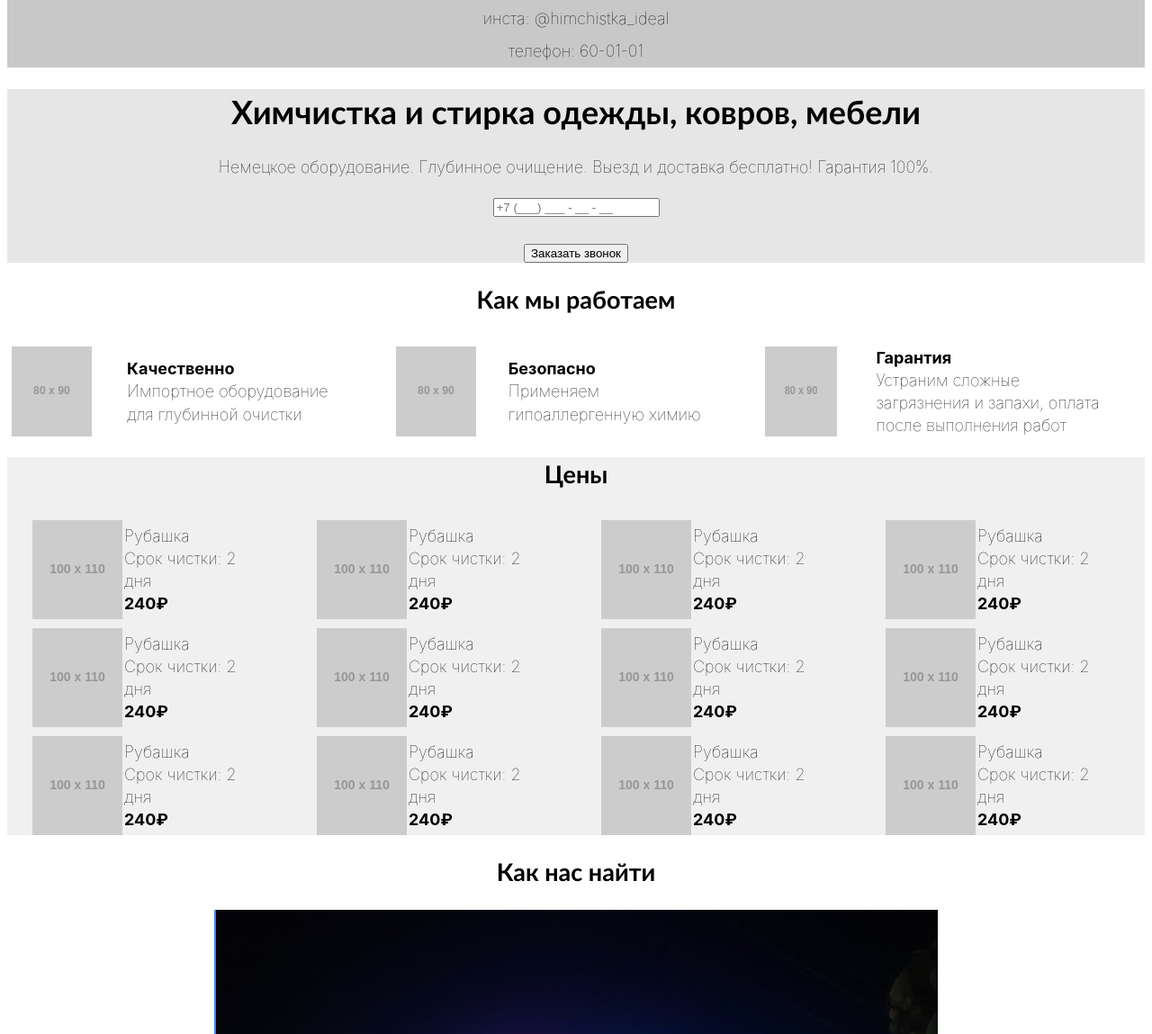
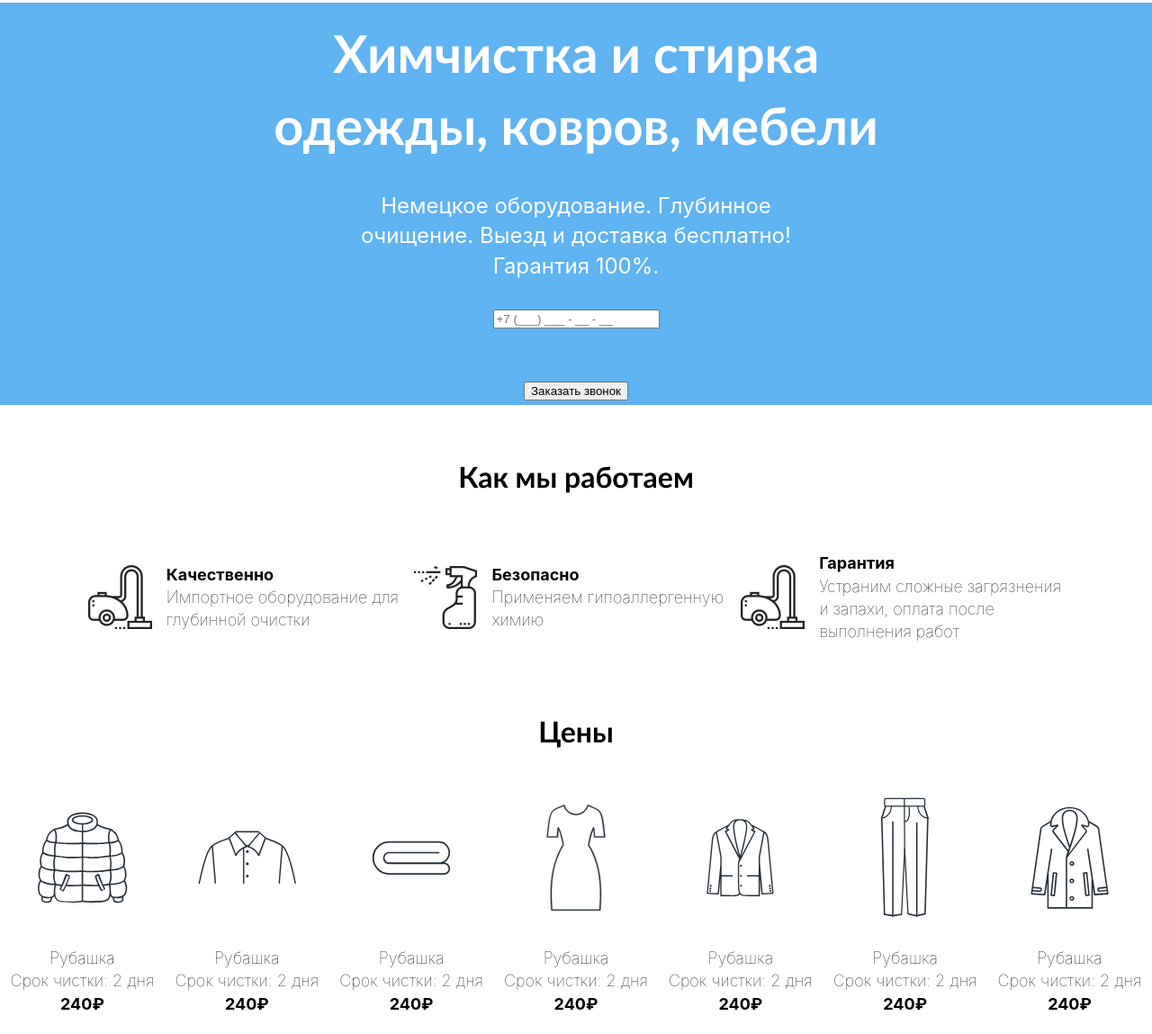
Before and after one commit to aporpa/ideal, a plain HTML site: page index.html in a window 1280 px wide. Shown: the part 96-1245 px from the top of the page at 90% size. Drawn offline with Linux system fonts and the light colour scheme; placeholder pictures from the web are drawn by us.

Commit message:
lil some

```diff
--- a/index.html
+++ b/index.html
@@ -10,10 +10,10 @@
 <!-- Голова -->
 <header>
 	<h1>Химчистка Идеал</h1>
-	<ul>
+	<!-- <ul>
 		<li>инста: @himchistka_ideal</li><br>
 		<li>телефон: 60-01-01</li>
-	</ul>
+	</ul> -->
 </header>
 
 <!-- Главное -->
@@ -29,17 +29,17 @@
 	<h2>Как мы работаем</h2>
 	<div class="container">
 		<div class="item">
-			<img src="https://via.placeholder.com/80x90" alt="">
+			<img src="advantages1.png" alt="">
 			<p><b>Качественно</b><br>
 		Импортное оборудование для глубинной очистки</p>
 		</div>
 		<div class="item">
-			<img src="https://via.placeholder.com/80x90" alt="">
+			<img src="advantages3.png" alt="">
 			<p><b>Безопасно</b><br>
 		Применяем гипоаллергенную химию</p>
 		</div>
 		<div class="item">
-			<img src="https://via.placeholder.com/80x90" alt="">
+			<img src="advantages1.png" alt="">
 			<p><b>Гарантия</b><br>
 		Устраним сложные загрязнения и запахи, оплата после выполнения работ</p>
 		</div>
@@ -51,54 +51,33 @@
 	<h2>Цены</h2>
 	<div class="container">
 		<div class="item">
-			<img src="https://via.placeholder.com/100x110" alt="">
+			<img class="svg" src="1.svg" alt="">
 			<p>Рубашка<br>Срок чистки: 2 дня<br><b>240₽</b></p>
 		</div>
 		<div class="item">
-			<img src="https://via.placeholder.com/100x110" alt="">
+			<img class="svg" src="2.svg" alt="">
 			<p>Рубашка<br>Срок чистки: 2 дня<br><b>240₽</b></p>
 		</div>
 		<div class="item">
-			<img src="https://via.placeholder.com/100x110" alt="">
+			<img class="svg" src="3.svg" alt="">
 			<p>Рубашка<br>Срок чистки: 2 дня<br><b>240₽</b></p>
 		</div>
 		<div class="item">
-			<img src="https://via.placeholder.com/100x110" alt="">
+			<img class="svg" src="4.svg" alt="">
 			<p>Рубашка<br>Срок чистки: 2 дня<br><b>240₽</b></p>
 		</div>
 		<div class="item">
-			<img src="https://via.placeholder.com/100x110" alt="">
+			<img class="svg" src="5.svg" alt="">
 			<p>Рубашка<br>Срок чистки: 2 дня<br><b>240₽</b></p>
 		</div>
 		<div class="item">
-			<img src="https://via.placeholder.com/100x110" alt="">
+			<img class="svg" src="6.svg" alt="">
 			<p>Рубашка<br>Срок чистки: 2 дня<br><b>240₽</b></p>
 		</div>
 		<div class="item">
-			<img src="https://via.placeholder.com/100x110" alt="">
+			<img class="svg" src="7.svg" alt="">
 			<p>Рубашка<br>Срок чистки: 2 дня<br><b>240₽</b></p>
 		</div>
-		<div class="item">
-			<img src="https://via.placeholder.com/100x110" alt="">
-			<p>Рубашка<br>Срок чистки: 2 дня<br><b>240₽</b></p>
-		</div>
-		<div class="item">
-			<img src="https://via.placeholder.com/100x110" alt="">
-			<p>Рубашка<br>Срок чистки: 2 дня<br><b>240₽</b></p>
-		</div>
-		<div class="item">
-			<img src="https://via.placeholder.com/100x110" alt="">
-			<p>Рубашка<br>Срок чистки: 2 дня<br><b>240₽</b></p>
-		</div>
-		<div class="item">
-			<img src="https://via.placeholder.com/100x110" alt="">
-			<p>Рубашка<br>Срок чистки: 2 дня<br><b>240₽</b></p>
-		</div>
-		<div class="item">
-			<img src="https://via.placeholder.com/100x110" alt="">
-			<p>Рубашка<br>Срок чистки: 2 дня<br><b>240₽</b></p>
-		</div>
-	</div>
 </section>
 
 <section class="map">
@@ -108,9 +87,25 @@
 </section>
 
 <section class="faq">
+	<h2>Частые вопросы</h2>
+	<h3>Все ли пятна выводятся?</h3>
+	<p>Лучше всего выводятся свежие пятна. И если их не пытались убрать самостоятельно. Если вы уже терли пятно (порошком, мылом, другой химией) то это значительно усложняет задачу.</p>
+	<h3>Можно ли вывести пятно, не чистив все изделие?</h3>
+	<p>Очищенная поверхность будет сильно выделяться на общем фоне. Так же может остаться ореол. Мы чистим все изделие полностью.</p>
+	<h3>Можно ли заказать услуги в выходные?</h3>
+	<p>Мы работаем ежедневно.</p>
+	<h3>Как часто нужно чистить мебель, шторы, ковры?</h3>
+	<p>Все зависит от условий эксплуатации. Для дома достаточно двух чисток в год, для офиса необходимо не менее 2-4 чисток, все зависит от интенсивности воздействия внешней среды на изделия.</p>
+	<h3>Какие сроки исполнения заказа химчистки?</h3>
+	<p>Срок чистки изделий до 3-х дней. Вы также можете воспользоваться «Экспресс-чисткой» и Ваш заказ будет обработан в течении 1-го дня.</p>
+	<h3></h3>
+	<p></p>
+	<h3></h3>
+	<p></p>
 </section>
 
 <section class="deals">
+	<h2>Скидки и акции</h2>
 	<ul>
 		<li>Скидка для салонов, гостиниц, ресторанов и кафе - 10%</li>
 		<li>Мы предоставляем постоянную скидку на химчистку детских вещей до 34 размера – 50% от стоимости</li>
--- a/main.css
+++ b/main.css
@@ -1,21 +1,32 @@
-* {
-	/*margin: 0;*/
+* { /*margin: 0;*/
+	/*outline: 1px solid grey;*/
 }
 
-ul { padding: 0; }
-ul li {
+ul {
 	list-style-type: none;
-	display: inline;
-	line-height: 2;
+	line-height: 3;
+	padding: 0;
 }
 
-img { max-width: 100%; }
+h1, h2 { font-family: "gill sans"; }
 
-header {
-	background-color: rgb(200,200,200);
+img {
+	max-width: 100%;
+	max-height: 100%;
+	object-fit: scale-down;
+}
+
+section {
+	padding-top: 2rem;
+}
+
+h2 {
+	padding-bottom: 1rem;
+	font-size: 2rem;
 }
 
 body {
+	margin: 0px;
 	font-family: -apple-system, sans-serif;
 	font-weight: lighter;
 	font-size: 18px;
@@ -24,28 +35,26 @@ body {
 	text-align: center;
 }
 
-h1, h2 {
-	font-family: "gill sans";
+main {
+	background-color: rgb(94,179,240);
+	color: rgb(255,255,255);
 }
 
-main {
-	background-color: rgb(230,230,230);
-}
-
-
-.prices {
-	background-color: rgb(240,240,240);
-	max-width: 1280px;
+.faq, .deals {
+	text-align: left;
+	max-width: 90%;
 	margin: auto;
 }
 
-.item p {
-	max-width: 60%;
-	margin: auto;
+.prices img {
+	max-height: 150px;
 }
 
-.item {
-	flex-flow: nowrap;;
+.prices .container {
+	display: -webkit-flex;
+	display: flex;
+	flex-flow: row wrap;
+	justify-content: space-around;
 }
 
 
@@ -56,23 +65,38 @@ main {
 }
 
 @media only screen and (min-width: 500px) {
-	.container {
+	.work-process .container {
+		display: -webkit-flex;
 		display: flex;
-		flex-flow: row wrap;
 		justify-content: space-around;
+		max-width: 85%;
+		margin: auto;
 	}
-
-	.item {
-		margin-top: 10px;
+	.work-process .container .item {
+		display: -webkit-flex;
 		display: flex;
-		flex-flow: row nowrap;
+		max-width: 33%;
 		text-align: left;
-		max-width: 50%;
+		align-items: center;
+	}
+	.work-process p {
+		max-width: 300px;
+		margin-left: 1rem;
+	}
+	main { font-size: 1.8rem; font-weight: normal; }
+	main h1 {
+		max-width: 60%;
+		margin: auto;
+		padding: 1rem;
+	}
+	main p {
+		font-size: 1.5rem;
+		max-width: 40%;
+		margin: auto;
+		padding: 1rem;
+	}
+	.faq, .deals {
+		max-width: 56%;
+		margin: auto;
 	}
 }
-
-@media screen and (min-width: 800px) {
-	.item {
-		max-width: 33%;
-	}
-}
```
Also changed, not shown: 1.svg (added), 2.svg (added), 3.svg (added), 4.svg (added), 5.svg (added), 6.svg (added), 7.svg (added), advantages1.png (added), advantages3.png (added), 1 other file.
